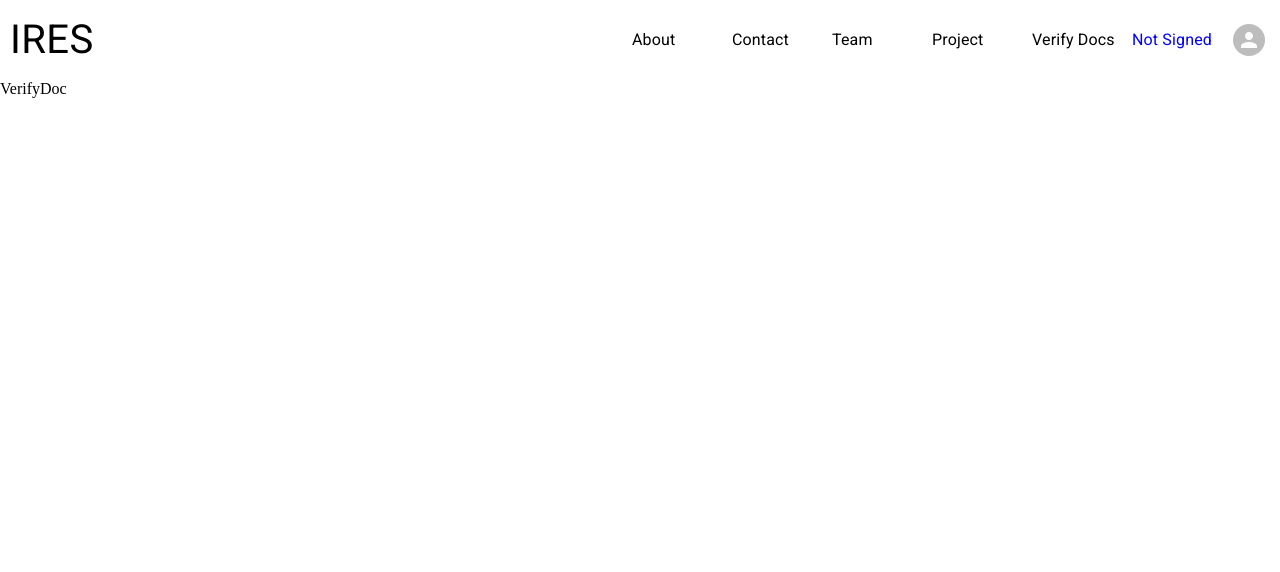
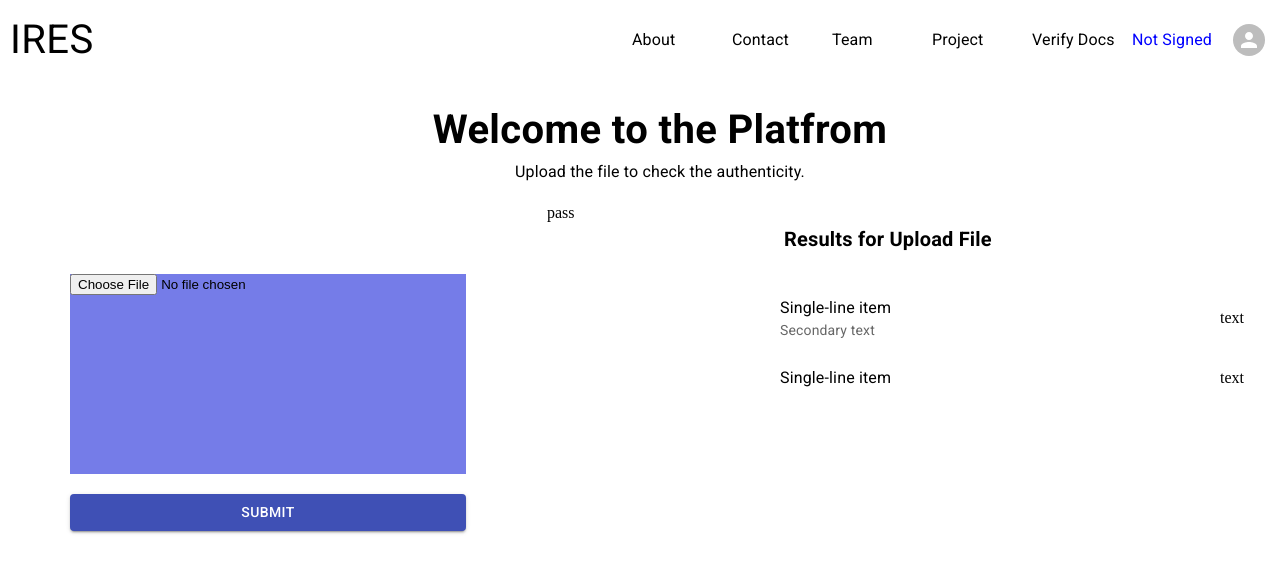
Before and after one commit to harshgupta20/i-r-e-s, a React (Create React App) app: page /verify-docs in a window 1280 px wide. Shown: the top 572 px of the page. Built offline with nearby package versions, Linux system fonts and the light colour scheme; no server answers.

Commit message:
Minor hash algo implement in Verify Docs

```diff
--- a/src/pages/VerifyDoc.jsx
+++ b/src/pages/VerifyDoc.jsx
@@ -1,8 +1,113 @@
-import React from 'react'
+import React, { useState } from 'react'
+import "../styles/VerifyDoc.css";
+import { Button, Typography } from '@mui/material'
+import { styled } from '@mui/material/styles';
+import Box from '@mui/material/Box';
+import List from '@mui/material/List';
+import ListItem from '@mui/material/ListItem';
+import ListItemText from '@mui/material/ListItemText';
+import Grid from '@mui/material/Grid';
+
+// Hashing ALgo
+import { sha256 } from "crypto-hash";
+
+
+
+
+
+
 
 const VerifyDoc = () => {
+
+  const secondary =true;
+
+
+  // -------------------APPLYING HASHING ALGORITHM ON DOCUMENTS------------------
+  let hashValue = [];
+  let [output, setOutput] = useState('');
+  // For handling file input
+  const handleFileInput = (e) => {
+    console.log("dj");
+    // Initializing the file reader
+    const fr = new FileReader();
+    // Listening to when the file has been read.
+    fr.onload = async () => {
+      let result = '';
+      // Hashing the content based on the active algorithm
+      result = await sha256(fr.result);
+      // Setting the hashed text as the output
+      setOutput(result);
+      hashValue.push(result);
+      console.log(result);
+    }
+    // Reading the file.
+    fr.readAsText(e.target.files[0]);
+  }
+
+
   return (
-    <div>VerifyDoc</div>
+    <>
+      <div id="vd-main">
+        <div id="vd-body">
+          <div style={{ margin: "20px" }} id="vd-title">
+
+            <Typography style={{ fontWeight: "bold", fontSize: "40px" }}>Welcome to the Platfrom</Typography>
+            <Typography>Upload the file to check the authenticity.</Typography>
+          </div>
+
+          <div id="vd-content">
+            <div id="vd-c-upload">
+              <input onChange={(e) => {handleFileInput(e)}} style={{ width: "100%", height: "200px", margin: "20px", backgroundColor: "#757ce8" }} type="file" name="" id="" />
+              <Button fullWidth variant='contained'>Submit</Button>
+            </div>
+            <div id="vd-c-icon">
+              pass
+            </div>
+            <div id="vd-c-info">
+              <div id="vd-info-body">
+                <Typography style={{ fontWeight: "bold", fontSize: "20px", margin: "20px" }} >Results for Upload File</Typography>
+
+                <div id="vd-c-info-table">
+                  <Box style={{}} fullWidth>
+                    <Grid style={{}}>
+                      <List>
+
+                        <ListItem
+                          secondaryAction={
+                            <>
+                              text
+                            </>
+                          }
+                        >
+                          <ListItemText
+                            primary="Single-line item"
+                            secondary={secondary ? 'Secondary text' : null}
+                          />
+                        </ListItem>
+                        <ListItem
+                          secondaryAction={
+                            <>
+                              text
+                            </>
+                          }
+                        >
+                          <ListItemText
+                            primary="Single-line item"
+                            secondary={!secondary ? 'Secondary text' : null}
+                          />
+                        </ListItem>
+
+                      </List>
+                    </Grid>
+                  </Box>
+                </div>
+
+              </div>
+            </div>
+          </div>
+        </div>
+      </div>
+    </>
   )
 }
 
--- /dev/null
+++ b/src/styles/VerifyDoc.css
@@ -0,0 +1,32 @@
+#vd-main #vd-body #vd-title{
+    width: 100%;
+    display: flex;
+    flex-direction: column;
+    align-items: center;
+}
+
+#vd-title{
+    /* border: 2px solid red; */
+}
+#vd-content{
+    display: flex;
+    justify-content: space-between;
+    /* border: 2px solid red; */
+    margin: 20px;
+}
+#vd-c-upload{
+    min-width: 40% !important;
+    display: flex;
+    flex-direction: column;
+    align-items: center;
+    /* border: 2px solid blue; */
+    padding: 50px;
+}
+#vd-c-icon{
+    min-width: 15%;
+    /* border: 2px solid blue; */
+}
+#vd-c-info{
+    min-width: 40%;
+    /* border: 2px solid blue; */
+}
```
Also changed, not shown: src/components/VerifyDocDetailList.jsx (added), 2 other files (tests, documents, lock files or other folders).
